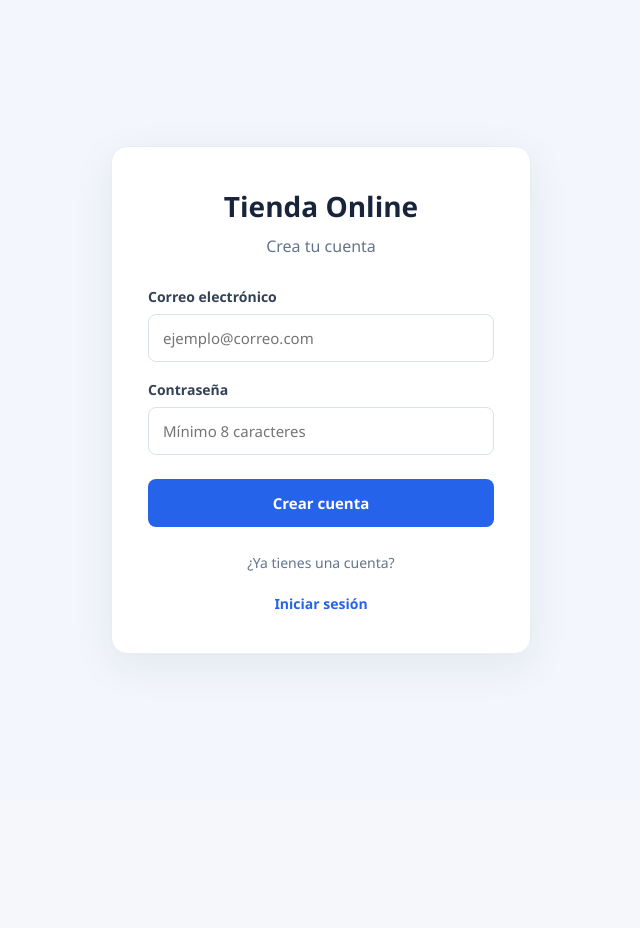
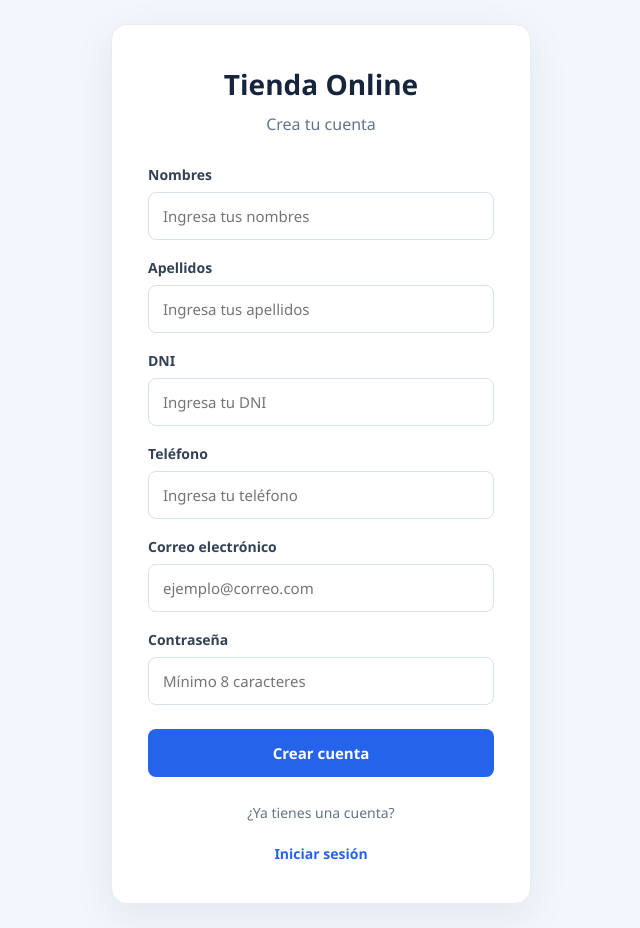
Before and after one commit to rodickro/frontend, a React (Vite) app: page /register in a window 1280 px wide. Shown: the whole page, without its empty margins (319-959 px from the left). Before the commit the page ends 800 px from the top, so only its background shows below. Built offline with nearby package versions, Linux system fonts and the light colour scheme.

Commit message:
Implementa registro, login y detalles de productos

```diff
--- a/package.json
+++ b/package.json
@@ -10,6 +10,7 @@
     "preview": "vite preview"
   },
   "dependencies": {
+    "axios": "^1.21.1",
     "react": "^19.2.8",
     "react-dom": "^19.2.8",
     "react-router": "^8.5.1"
--- a/src/Detailspage.css
+++ b/src/Detailspage.css
@@ -64,27 +64,49 @@
   font-size: 17px;
 }
 
-/* Información */
+/* Imagen real cuando exista */
+
+.details-product-image {
+  display: block;
+  width: 100%;
+  height: 430px;
+  object-fit: contain;
+  background-color: #f0f2f5;
+  border: 1px solid #e0e4e9;
+  border-radius: 10px;
+}
+
+/* Información del producto */
 
 .details-info {
   display: flex;
   flex-direction: column;
   align-items: flex-start;
-  gap: 16px;
+  gap: 12px;
+}
+
+/* Evitar espacios excesivos entre párrafos */
+
+.details-info > p {
+  margin: 0;
+  line-height: 1.5;
 }
 
 .details-info h1 {
   font-size: 32px;
   font-weight: 700;
   color: #202631;
-  margin: 0;
+  margin: 0 0 8px;
 }
+
+/* Precios */
 
 .details-precios {
   display: flex;
   align-items: center;
   gap: 15px;
   flex-wrap: wrap;
+  margin-top: 8px;
 }
 
 .details-precio {
@@ -99,11 +121,13 @@
   text-decoration: line-through;
 }
 
-.details-descripcion {
+/* Descripción */
+
+.details-info > p.details-descripcion {
   color: #444;
   font-size: 15px;
   line-height: 1.7;
-  margin: 0;
+  margin: 4px 0;
 }
 
 /* Descuento */
@@ -135,6 +159,7 @@
   display: flex;
   flex-direction: column;
   gap: 8px;
+  margin-top: 8px;
 }
 
 .details-cantidad label {
@@ -207,7 +232,7 @@
   margin-bottom: 20px;
 }
 
-.details-mensaje {
+.details-info > p.details-mensaje {
   color: #555;
   font-size: 13px;
 }
@@ -228,6 +253,10 @@
     min-height: 300px;
   }
 
+  .details-product-image {
+    height: 300px;
+  }
+
   .details-info h1 {
     font-size: 26px;
   }
--- a/src/pages/LoginPage.jsx
+++ b/src/pages/LoginPage.jsx
@@ -1,6 +1,7 @@
 
 import { useState } from 'react';
 import { Link, useNavigate } from 'react-router';
+import axios from 'axios';
 import '../Auth.css';
 
 const API = 'http://localhost:3001/ecommer';
@@ -13,36 +14,49 @@ function LoginPage() {
   const [error, setError] = useState('');
   const [cargando, setCargando] = useState(false);
 
-  // Enviar las credenciales al backend
+  // Iniciar sesión utilizando el backend de Rodick
   const iniciarSesion = async (e) => {
     e.preventDefault();
+
     setError('');
     setCargando(true);
 
+    // Credenciales del cliente
+    const datosLogin = {
+      correo: correo.trim(),
+      contraseña
+    };
+
     try {
-      const respuesta = await fetch(`${API}/login`, {
-        method: 'POST',
-        headers: {
-          'Content-Type': 'application/json'
-        },
-        body: JSON.stringify({ correo, contraseña })
-      });
+      // Enviar las credenciales mediante Axios
+      const respuesta = await axios.post(
+        `${API}/login`,
+        datosLogin,
+        { withCredentials: true }
+      );
 
-      const datos = await respuesta.json();
+      console.log('Inicio de sesión:', respuesta.data.mensaje);
 
-      if (!respuesta.ok) {
-        throw new Error(datos.mensaje || 'Error al iniciar sesión');
+      // Redirigir al catálogo si el backend confirma el login
+      navigate('/', { replace: true });
+
+    } catch (err) {
+      console.error(
+        'Error al iniciar sesión:',
+        err.response?.data ?? err
+      );
+
+      if (err.response) {
+        // Mostrar el mensaje enviado por el backend
+        setError(
+          err.response.data?.mensaje ||
+          err.response.data?.error ||
+          'No se pudo iniciar sesión.'
+        );
+      } else {
+        setError('No se pudo conectar con el servidor.');
       }
 
-      // Redirigir a la página principal
-      navigate('/');
-
-    } catch (err) {
-      setError(
-        err instanceof TypeError
-          ? 'No se pudo conectar con el servidor'
-          : err.message
-      );
     } finally {
       setCargando(false);
     }
@@ -66,6 +80,7 @@ function LoginPage() {
               placeholder="ejemplo@correo.com"
               value={correo}
               onChange={(e) => setCorreo(e.target.value)}
+              autoComplete="email"
               required
             />
           </div>
@@ -79,6 +94,7 @@ function LoginPage() {
               placeholder="Ingresa tu contraseña"
               value={contraseña}
               onChange={(e) => setContraseña(e.target.value)}
+              autoComplete="current-password"
               required
             />
           </div>
--- a/src/pages/PrincipalPage.jsx
+++ b/src/pages/PrincipalPage.jsx
@@ -116,7 +116,7 @@ function PrincipalPage() {
               productos.map((producto, index) => (
                 <div
                   className="product-card"
-                  key={producto.id_producto ?? index}
+                  key={producto.idproducto ?? index}
                 >
                   <div className="product-image-placeholder">
                     Imagen
@@ -138,12 +138,13 @@ function PrincipalPage() {
                       Agregar
                     </button>
 
-                   <Link
-                       to={`/details?id_producto=${producto.id_producto}`}
-                       className="btn-detalles"
+                  <Link
+  to={`/details?id_producto=${producto.idproducto}`}
+  className="btn-detalles"
+  onClick={() => console.log('Producto seleccionado:', producto)}
 >
-                       Ver detalles
-                    </Link>
+  Ver detalles
+</Link>
                   </div>
                 </div>
               ))
--- a/src/pages/RegisterPage.jsx
+++ b/src/pages/RegisterPage.jsx
@@ -1,6 +1,7 @@
 
 import { useState } from 'react';
 import { Link, useNavigate } from 'react-router';
+import axios from 'axios';
 import '../Auth.css';
 
 const API = 'http://localhost:3001/ecommer';
@@ -8,53 +9,50 @@ const API = 'http://localhost:3001/ecommer';
 function RegisterPage() {
   const navigate = useNavigate();
 
+  const [nombres, setNombres] = useState('');
+  const [apellidos, setApellidos] = useState('');
+  const [dni, setDni] = useState('');
+  const [telefono, setTelefono] = useState('');
   const [correo, setCorreo] = useState('');
   const [contraseña, setContraseña] = useState('');
+
   const [error, setError] = useState('');
   const [cargando, setCargando] = useState(false);
 
-  // Registrar usuario utilizando el backend de Rodick
-  const registrarUsuario = async (e) => {
+  // Registrar cliente utilizando el backend
+  const registrarCliente = async (e) => {
     e.preventDefault();
 
     setError('');
     setCargando(true);
 
+    // Datos solicitados por el endpoint de registro
+    const datosRegistro = {
+      nombres: nombres.trim(),
+      apellidos: apellidos.trim(),
+      dni: dni.trim(),
+      telefono: telefono.trim(),
+      correo: correo.trim(),
+      contraseña
+    };
+
     try {
-      const respuesta = await fetch(`${API}/register`, {
-        method: 'POST',
-        headers: {
-          'Content-Type': 'application/json'
-        },
-        body: JSON.stringify({
-          id_rol: 2,
-          correo,
-          contraseña,
-          estado: 'activo',
-          fecha_registro: new Date()
-            .toISOString()
-            .slice(0, 19)
-            .replace('T', ' ')
-        })
-      });
+      await axios.post(`${API}/register`, datosRegistro);
 
-      const datos = await respuesta.json();
-
-      if (!respuesta.ok) {
-        throw new Error(
-          datos.error || 'No se pudo registrar la cuenta'
-        );
-      }
-
-      // Registro exitoso: redirigir automáticamente al Login
+      // Registro exitoso: redirigir al Login
       navigate('/login', { replace: true });
 
     } catch (err) {
-      setError(
-        err instanceof TypeError
-          ? 'No se pudo conectar con el servidor'
-          : err.message
-      );
+      if (err.response) {
+        setError(
+          err.response.data?.mensaje ||
+          err.response.data?.error ||
+          err.response.data?.message ||
+          'No se pudo registrar la cuenta.'
+        );
+      } else {
+        setError('No se pudo conectar con el servidor.');
+      }
     } finally {
       setCargando(false);
     }
@@ -67,7 +65,69 @@ function RegisterPage() {
         <h1>Tienda Online</h1>
         <h2>Crea tu cuenta</h2>
 
-        <form className="auth-form" onSubmit={registrarUsuario}>
+        <form className="auth-form" onSubmit={registrarCliente}>
+
+          <div className="auth-field">
+            <label htmlFor="nombres">Nombres</label>
+            <input
+              className="auth-input"
+              id="nombres"
+              type="text"
+              placeholder="Ingresa tus nombres"
+              value={nombres}
+              onChange={(e) => setNombres(e.target.value)}
+              maxLength={100}
+              autoComplete="given-name"
+              required
+            />
+          </div>
+
+          <div className="auth-field">
+            <label htmlFor="apellidos">Apellidos</label>
+            <input
+              className="auth-input"
+              id="apellidos"
+              type="text"
+              placeholder="Ingresa tus apellidos"
+              value={apellidos}
+              onChange={(e) => setApellidos(e.target.value)}
+              maxLength={100}
+              autoComplete="family-name"
+              required
+            />
+          </div>
+
+          <div className="auth-field">
+            <label htmlFor="dni">DNI</label>
+            <input
+              className="auth-input"
+              id="dni"
+              type="text"
+              inputMode="numeric"
+              placeholder="Ingresa tu DNI"
+              value={dni}
+              onChange={(e) => setDni(e.target.value)}
+              pattern="[0-9]{8}"
+              maxLength={8}
+              title="El DNI debe tener 8 dígitos"
+              required
+            />
+          </div>
+
+          <div className="auth-field">
+            <label htmlFor="telefono">Teléfono</label>
+            <input
+              className="auth-input"
+              id="telefono"
+              type="tel"
+              placeholder="Ingresa tu teléfono"
+              value={telefono}
+              onChange={(e) => setTelefono(e.target.value)}
+              maxLength={20}
+              autoComplete="tel"
+              required
+            />
+          </div>
 
           <div className="auth-field">
             <label htmlFor="correo">Correo electrónico</label>
@@ -78,6 +138,8 @@ function RegisterPage() {
               placeholder="ejemplo@correo.com"
               value={correo}
               onChange={(e) => setCorreo(e.target.value)}
+              maxLength={150}
+              autoComplete="email"
               required
             />
           </div>
@@ -92,6 +154,7 @@ function RegisterPage() {
               value={contraseña}
               onChange={(e) => setContraseña(e.target.value)}
               minLength={8}
+              autoComplete="new-password"
               required
             />
           </div>
```
Also changed, not shown: src/pages/DetailsPage.jsx (+142 -38 lines), 1 other file (tests, documents, lock files or other folders).
